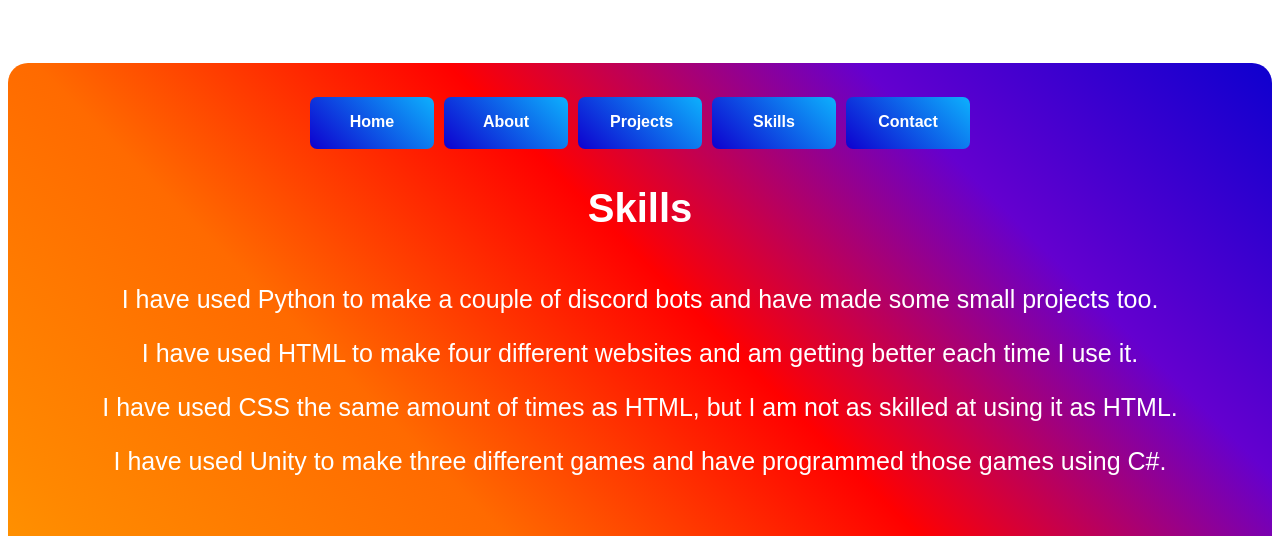
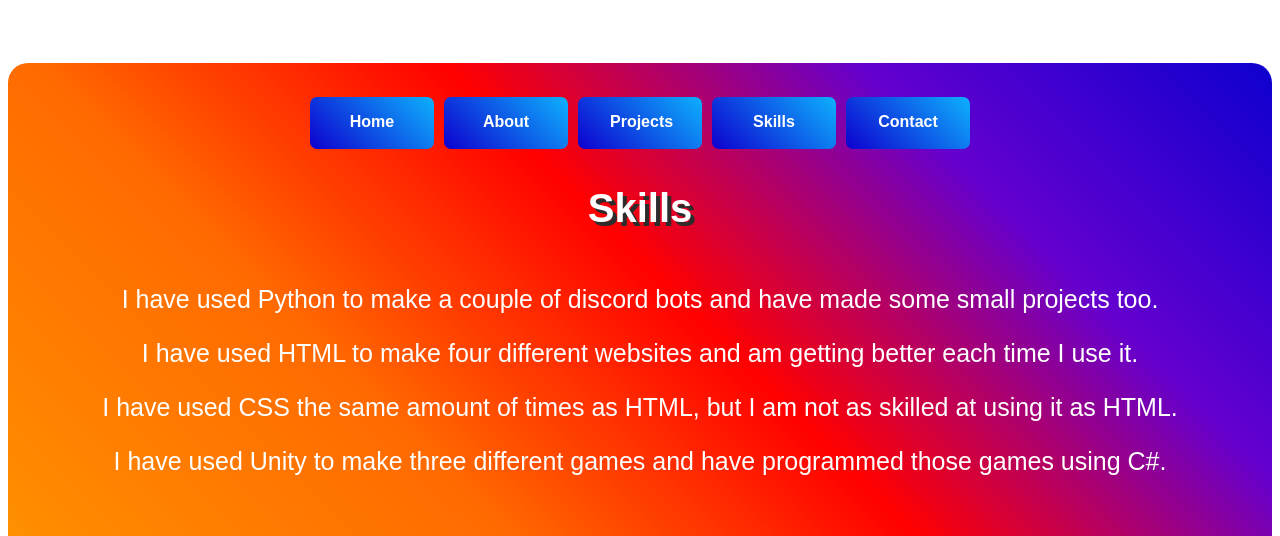
Before and after one commit to G8torx/g8torx.github.io, a plain HTML site: page skills.html in a window 1280 px wide. Shown: the top 536 px of the page. Drawn offline with Linux system fonts and the light colour scheme.

Commit message:
Update skills.html

```diff
--- a/skills.html
+++ b/skills.html
@@ -25,7 +25,8 @@
                         <a href="contact" class="button">Contact</a>
                     </div>
                     <div>
-                        <h2 style="color: white; position: relative; top: 30px;">Skills</h2>
+                        <h2 style="color: white; position: relative; top: 30px; text-shadow:
+                        4px 4px 0px #2c2c2c;">Skills</h2>
                         <div class="skills-section">
                             <p>I have used Python to make a couple of discord bots and have made some small projects too.</p>
                             <p>I have used HTML to make four different websites and am getting better each time I use it.</p>
```
